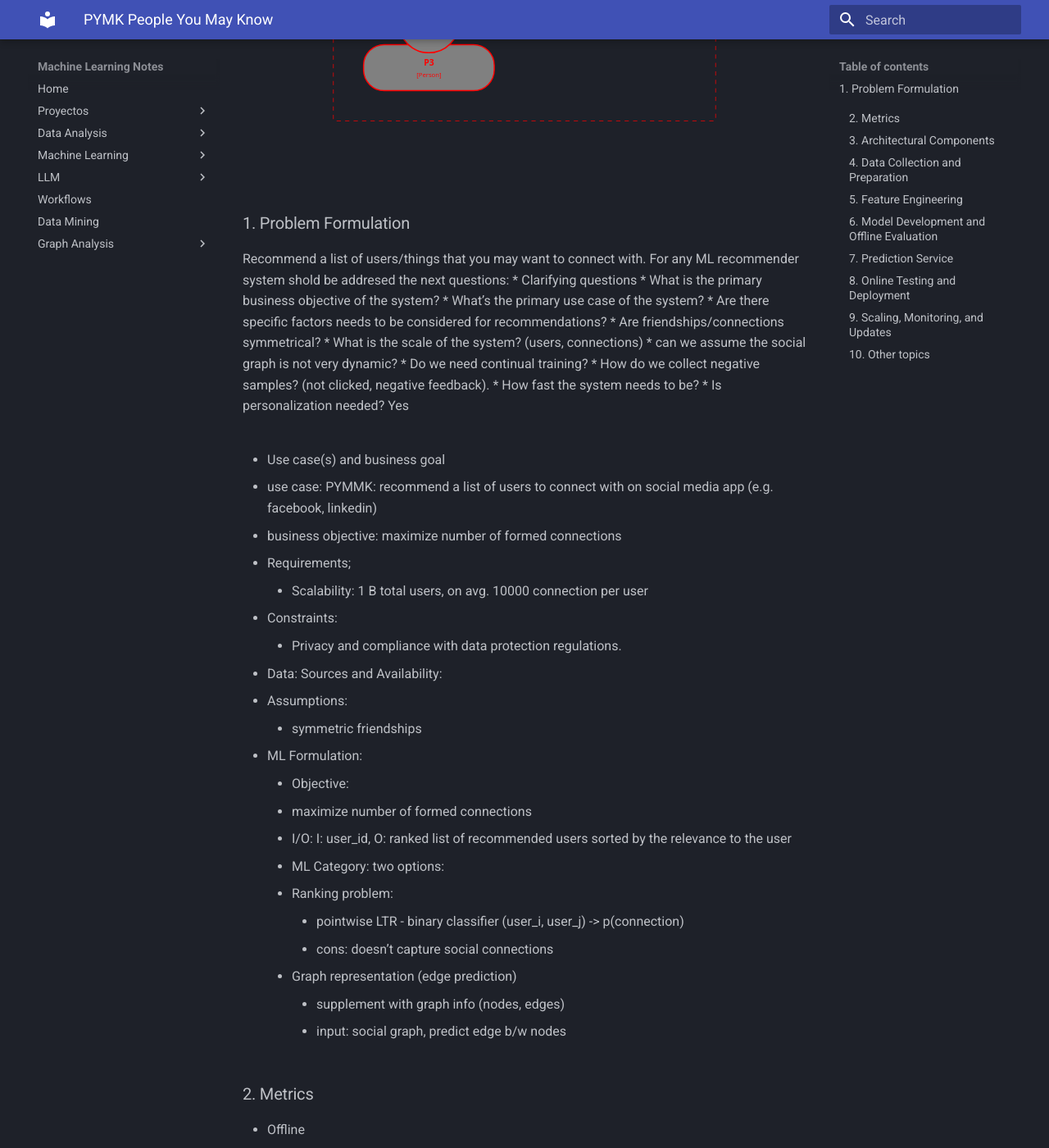
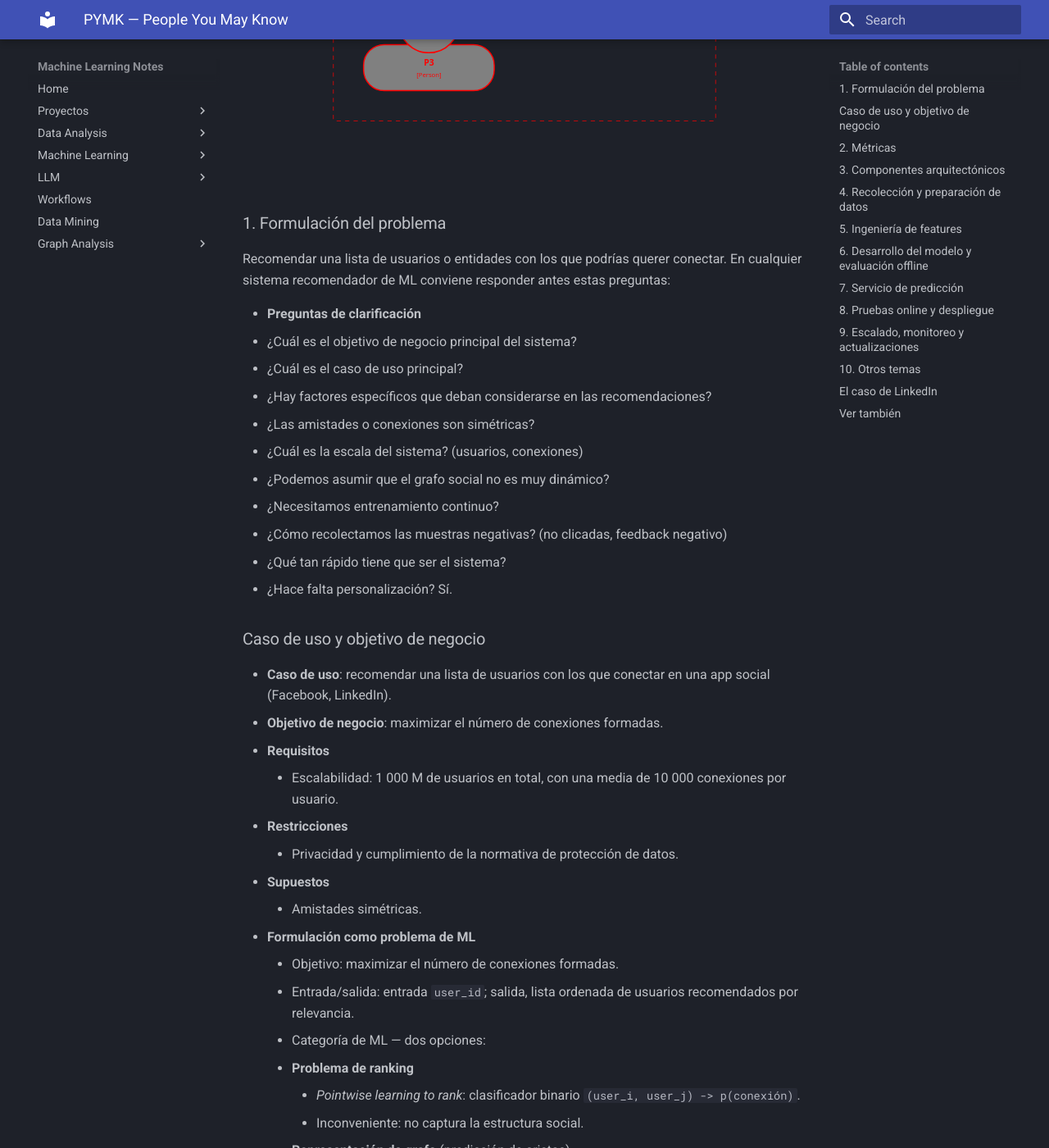
Before and after one commit to pepemxl/Machine-Learning-Notes, an MkDocs documentation site: the page built from docs/09_SYSTEMS/PYMK/pymk.md, in a window 1280 px wide and 1400 px high, scrolled down 907 px. Shown: the whole window at 82% size. Built offline with MkDocs 1.6.1 and Material for MkDocs 9.7.7, drawn with Linux system fonts in a browser that asks for light colours; some of the changed text lies outside the part shown.

Commit message:
refactor module 9

````diff
--- a/docs/09_SYSTEMS/PYMK/pymk.md
+++ b/docs/09_SYSTEMS/PYMK/pymk.md
@@ -1,23 +1,24 @@
-# PYMK People You May Know
+# PYMK — People You May Know
 
-People You May Know is a list of users/things with whom you may want to connect, based on things you have in common, such a mutual friend, school, or workplace.
-
+**People You May Know** es una lista de usuarios o entidades con los que podrías querer
+conectar, basada en cosas que tienen en común contigo: un amigo mutuo, la escuela o el lugar de
+trabajo.
 
 ```mermaid
     C4Context
       title People You May Know
-      Boundary(b0, "Know Each Other"){
+      Boundary(b0, "Se conocen entre si"){
         Person(p1, "P1")
         Person(p2, "P2")
         Person(p3, "P3")
       }
       Container(s1, "Object", $borderColor="#d73027")
       Person(p4, "P4")
-      BiRel(p1, p2, "know")
-      BiRel(p1, p3, "know")
-      BiRel(p2, p3, "know")
-      Rel(p3, p4, "know")
-      Rel(p1, s1, "know")
+      BiRel(p1, p2, "conoce")
+      BiRel(p1, p3, "conoce")
+      BiRel(p2, p3, "conoce")
+      Rel(p3, p4, "conoce")
+      Rel(p1, s1, "conoce")
       UpdateElementStyle(p1, $fontColor="red", $bgColor="grey", $borderColor="red")
       UpdateElementStyle(p2, $fontColor="red", $bgColor="grey", $borderColor="red")
       UpdateElementStyle(p3, $fontColor="red", $bgColor="grey", $borderColor="red")
@@ -32,147 +33,166 @@ People You May Know is a list of users/things with whom you may want to connect,
 
 
 
-### 1. Problem Formulation
-Recommend a list of users/things that you may want to connect with. For any ML recommender system shold be addresed the next questions:
-* Clarifying questions
-  * What is the primary business objective of the system?
-  * What's the primary use case of the system?
-  * Are there specific factors needs to be considered for recommendations?
-  * Are friendships/connections symmetrical?
-  * What is the scale of the system? (users, connections)
-  * can we assume the social graph is not very dynamic?
-  * Do we need continual training?
-  * How do we collect negative samples? (not clicked, negative feedback).
-  * How fast the system needs to be?
-  * Is personalization needed? Yes
+### 1. Formulación del problema
 
-##
-* Use case(s) and business goal
-  * use case: PYMMK: recommend a list of users to connect with on social media app (e.g. facebook, linkedin)
-  * business objective: maximize number of formed connections
+Recomendar una lista de usuarios o entidades con los que podrías querer conectar. En cualquier
+sistema recomendador de ML conviene responder antes estas preguntas:
 
-* Requirements;
-    * Scalability: 1 B total users, on avg. 10000 connection per user
+* **Preguntas de clarificación**
+  * ¿Cuál es el objetivo de negocio principal del sistema?
+  * ¿Cuál es el caso de uso principal?
+  * ¿Hay factores específicos que deban considerarse en las recomendaciones?
+  * ¿Las amistades o conexiones son simétricas?
+  * ¿Cuál es la escala del sistema? (usuarios, conexiones)
+  * ¿Podemos asumir que el grafo social no es muy dinámico?
+  * ¿Necesitamos entrenamiento continuo?
+  * ¿Cómo recolectamos las muestras negativas? (no clicadas, feedback negativo)
+  * ¿Qué tan rápido tiene que ser el sistema?
+  * ¿Hace falta personalización? Sí.
 
-* Constraints:
-    * Privacy and compliance with data protection regulations.
+### Caso de uso y objetivo de negocio
 
-* Data: Sources and Availability:
+* **Caso de uso**: recomendar una lista de usuarios con los que conectar en una app social
+  (Facebook, LinkedIn).
+* **Objetivo de negocio**: maximizar el número de conexiones formadas.
 
-* Assumptions:
-    * symmetric friendships
+* **Requisitos**
+    * Escalabilidad: 1 000 M de usuarios en total, con una media de 10 000 conexiones por
+      usuario.
 
-* ML Formulation:
-    * Objective:
-      * maximize number of formed connections
-    * I/O: I: user_id, O: ranked list of recommended users sorted by the relevance to the user
-    * ML Category: two options:
-      * Ranking problem:
-        * pointwise LTR - binary classifier (user_i, user_j) -> p(connection)
-        * cons: doesn't capture social connections
-      * Graph representation (edge prediction)
-        * supplement with graph info (nodes, edges)
-        * input: social graph, predict edge b/w nodes
+* **Restricciones**
+    * Privacidad y cumplimiento de la normativa de protección de datos.
 
-### 2. Metrics
-* Offline
-  * GNN model: binary classification -> ROC-AUC
-  * Recommendation system: binary relationships -> mAP
+* **Supuestos**
+    * Amistades simétricas.
 
-* Online
-  * No of friend requests sent over X time
-  * No of friend requests accepted over X time
+* **Formulación como problema de ML**
+    * Objetivo: maximizar el número de conexiones formadas.
+    * Entrada/salida: entrada `user_id`; salida, lista ordenada de usuarios recomendados por
+      relevancia.
+    * Categoría de ML — dos opciones:
+      * **Problema de ranking**
+        * *Pointwise learning to rank*: clasificador binario `(user_i, user_j) -> p(conexión)`.
+        * Inconveniente: no captura la estructura social.
+      * **Representación de grafo** (predicción de aristas)
+        * Complementa con información del grafo (nodos, aristas).
+        * Entrada: el grafo social; se predice la arista entre nodos.
 
-### 3. Architectural Components
-* High level architecture
-  * Node-level predictions
-  * Edge-level predictions
+### 2. Métricas
 
-### 4. Data Collection and Preparation
-* Data Sources
-  * Users,
-    * demographics, edu and work backgrounds, skills, etc
-    * note: standardized data (e.g. cs / computer science)
-  * User-user connections,
-  * User-user interactions,
+* **Offline**
+  * Modelo GNN: clasificación binaria → ROC-AUC.
+  * Sistema de recomendación: relaciones binarias → mAP.
 
-* Labelling
+* **Online**
+  * Número de solicitudes de amistad enviadas en un periodo X.
+  * Número de solicitudes de amistad aceptadas en un periodo X.
 
-### 5. Feature Engineering
+### 3. Componentes arquitectónicos
 
-* Feature selection
+* Arquitectura de alto nivel
+  * Predicciones a nivel de nodo.
+  * Predicciones a nivel de arista.
 
-  * User:
-    * ID, username
-    * Demographics (Age, gender, location)
-    * Account/Network info: No of connections, followers, following, requests, etc, account age
-    * Interaction history (No of likes, shares, comments)
-    * Context (device, time of day, etc)
+### 4. Recolección y preparación de datos
 
-  * User-user connections:
-    * Connection: IDs(user1, user2), connection type, timestamp, location
-    * edu and work affinity: major similarity, companies in common, industry similarity, etc
-    * social affinity: No. mutual connections (time discounted)
-  * User-user interactions:
-    * IDs(u user1, user2), interaction type, timestamp
+* **Fuentes de datos**
+  * Usuarios
+    * Demografía, formación académica y experiencia laboral, habilidades, etc.
+    * Nota: datos estandarizados (por ejemplo, *cs* / *computer science*).
+  * Conexiones usuario-usuario.
+  * Interacciones usuario-usuario.
 
+* **Etiquetado**
 
+### 5. Ingeniería de features
 
+* **Selección de features**
 
-### 6. Model Development and Offline Evaluation
+  * **Usuario**
+    * ID, nombre de usuario.
+    * Demografía (edad, género, ubicación).
+    * Información de cuenta y red: número de conexiones, seguidores, seguidos, solicitudes,
+      antigüedad de la cuenta.
+    * Historial de interacción (número de *likes*, compartidos, comentarios).
+    * Contexto (dispositivo, hora del día, etc.).
 
-* Model selection
-  * We choose GNN
-    * operate on graph data
-    * predict prob of edge
-    * input: graph (node and edge features)
-    * output: embedding of each node
-    * use similarities b/w node embeddings for edge prediction
+  * **Conexiones usuario-usuario**
+    * Conexión: IDs (`user1`, `user2`), tipo de conexión, timestamp, ubicación.
+    * Afinidad académica y laboral: similitud de carrera, empresas en común, similitud de
+      sector, etc.
+    * Afinidad social: número de conexiones mutuas (descontado por tiempo).
+  * **Interacciones usuario-usuario**
+    * IDs (`user1`, `user2`), tipo de interacción, timestamp.
 
+### 6. Desarrollo del modelo y evaluación offline
 
-* Model Training
-  * snapshot of G at t. model predict connections at t+1
-  * Dataset
-    * create a snapshot at time t
-    * compute node and edge features
-    * create labels using snapshot at t + 1 (if connection formed, positive)
-  * Model eval and HP tuning
-  * Iterations
+* **Selección del modelo**
+  * Elegimos una [GNN](../REC_SYSTEM/gnn_y_transformers.md)
+    * Opera sobre datos de grafo.
+    * Predice la probabilidad de una arista.
+    * Entrada: el grafo (features de nodo y de arista).
+    * Salida: el *embedding* de cada nodo.
+    * Se usan las similitudes entre embeddings de nodos para predecir aristas.
 
-### 7. Prediction Service
-* Prediction pipeline
-  * Candidate generation
-    * Friends of Friends (FoF) - rule based - from 1B to 1K.1K = 1M candidates -> FoF service
-  * Scoring service (using GNN model -> embeddings -> similarity scores)
-  * sort by score
-* pre-compute PYMK tables for each / active users and store in DB
-* re-rank based on business logic
+* **Entrenamiento**
+  * Instantánea del grafo $G$ en el instante $t$; el modelo predice las conexiones en $t+1$.
+  * **Dataset**
+    * Crear una instantánea en el instante $t$.
+    * Calcular features de nodo y de arista.
+    * Crear las etiquetas usando la instantánea en $t+1$ (si se formó la conexión, positivo).
+  * Evaluación del modelo y ajuste de hiperparámetros.
+  * Iteraciones.
 
-### 8. Online Testing and Deployment
-* A/B Test
-* Deployment and release
+### 7. Servicio de predicción
 
-### 9. Scaling, Monitoring, and Updates
-* Scaling (SW and ML systems)
-* Monitoring
-* Updates
+* **Pipeline de predicción**
+  * **Generación de candidatos**
+    * *Friends of Friends* (FoF), basado en reglas: de 1 000 M a 1 000 × 1 000 = 1 M de
+      candidatos → servicio FoF.
+  * **Servicio de scoring** (modelo GNN → embeddings → puntuaciones de similitud).
+  * Ordenar por puntuación.
+* Precalcular tablas PYMK para cada usuario activo y almacenarlas en base de datos.
+* Reordenar según la lógica de negocio.
 
-### 10. Other topics
-* add a lightweight ranker
-* bias problem
-* delayed feedback problem (user accepts after days)
-* personalized random walk (for baseline)
+### 8. Pruebas online y despliegue
 
+* Test A/B.
+* Despliegue y publicación.
 
+### 9. Escalado, monitoreo y actualizaciones
 
+* Escalado (sistemas de software y de ML).
+* Monitoreo.
+* Actualizaciones.
 
+### 10. Otros temas
 
-# PYMK LinkedIn case
+* Añadir un *ranker* ligero.
+* Problema de sesgo.
+* Problema de feedback diferido (el usuario acepta días después).
+* *Random walk* personalizado (como línea base).
 
-1. **Existing connections**: The algorithm may analyze your current connections and **suggest people who have connections in common with you**.
-2. **Work and education history**: LinkedIn also takes into account your work and educational history. It may suggest people who have worked at the same companies or attended the same educational institutions.
-3. **Skills and experiences**: Skills and professional experiences added to your profile are considered. LinkedIn might suggest people with similar skills or related work experiences.
-4. **Groups and events**: Participation in LinkedIn groups and events can influence connection suggestions. If you belong to the same groups or have attended similar events, connections may be suggested based on shared interests.
-5. **Location**: Geographic location is also a factor. LinkedIn might suggest connections working in the same geographical area or industry.
-6. **Mutual connections**: If several of your connections are already connected with a specific person, it's more likely that this person will appear in your suggestions.
-7. **Previous interactions**: Past interactions on the platform, such as profile visits or messages, can also influence suggestions.
+## El caso de LinkedIn
+
+1. **Conexiones existentes**: el algoritmo analiza tus conexiones actuales y **sugiere personas
+   que tienen conexiones en común contigo**.
+2. **Historial laboral y académico**: LinkedIn tiene en cuenta tu trayectoria. Puede sugerir
+   personas que trabajaron en las mismas empresas o estudiaron en las mismas instituciones.
+3. **Habilidades y experiencia**: se consideran las habilidades y experiencias profesionales de
+   tu perfil. LinkedIn puede sugerir personas con habilidades similares o experiencias
+   relacionadas.
+4. **Grupos y eventos**: la participación en grupos y eventos de LinkedIn influye en las
+   sugerencias. Si perteneces a los mismos grupos o has asistido a eventos similares, se
+   pueden sugerir conexiones por intereses compartidos.
+5. **Ubicación**: la localización geográfica también es un factor. LinkedIn puede sugerir
+   conexiones que trabajan en la misma zona o sector.
+6. **Conexiones mutuas**: si varias de tus conexiones ya están conectadas con una persona
+   concreta, es más probable que esa persona aparezca en tus sugerencias.
+7. **Interacciones previas**: las interacciones pasadas en la plataforma —visitas a perfiles o
+   mensajes— también influyen en las sugerencias.
+
+## Ver también
+
+- [Recomendadores basados en KG](../REC_SYSTEM/introduccion_recomendadores_con_kg.md)
+- [Proyectos generales de ML](../proyectos_generales_de_ml.md)
````
Also changed, not shown: docs/09_SYSTEMS/REC_SYSTEM/gnn_y_transformers.md (added, +256 -0 lines), docs/09_SYSTEMS/REC_SYSTEM/introduccion_recomendadores_con_kg.md (added, +41 -0 lines), docs/09_SYSTEMS/proyectos_generales_de_ml.md (+63 -63 lines).
